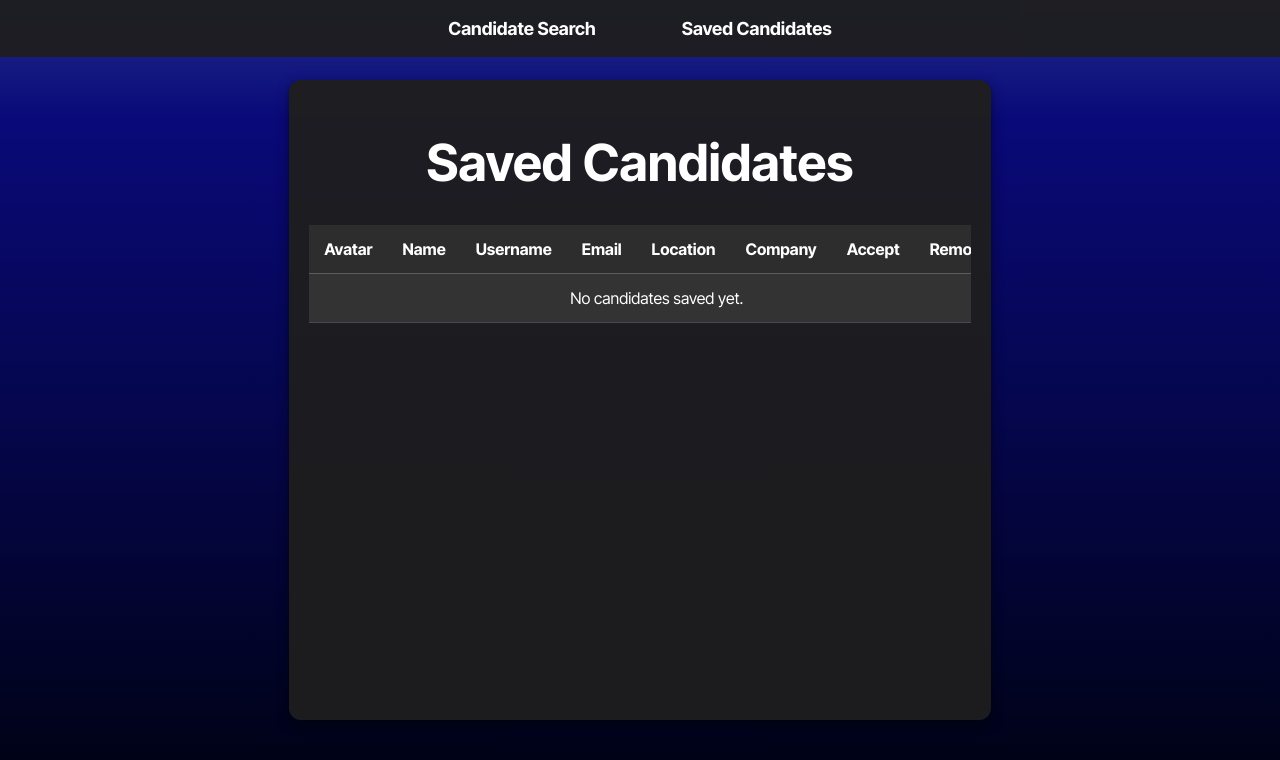
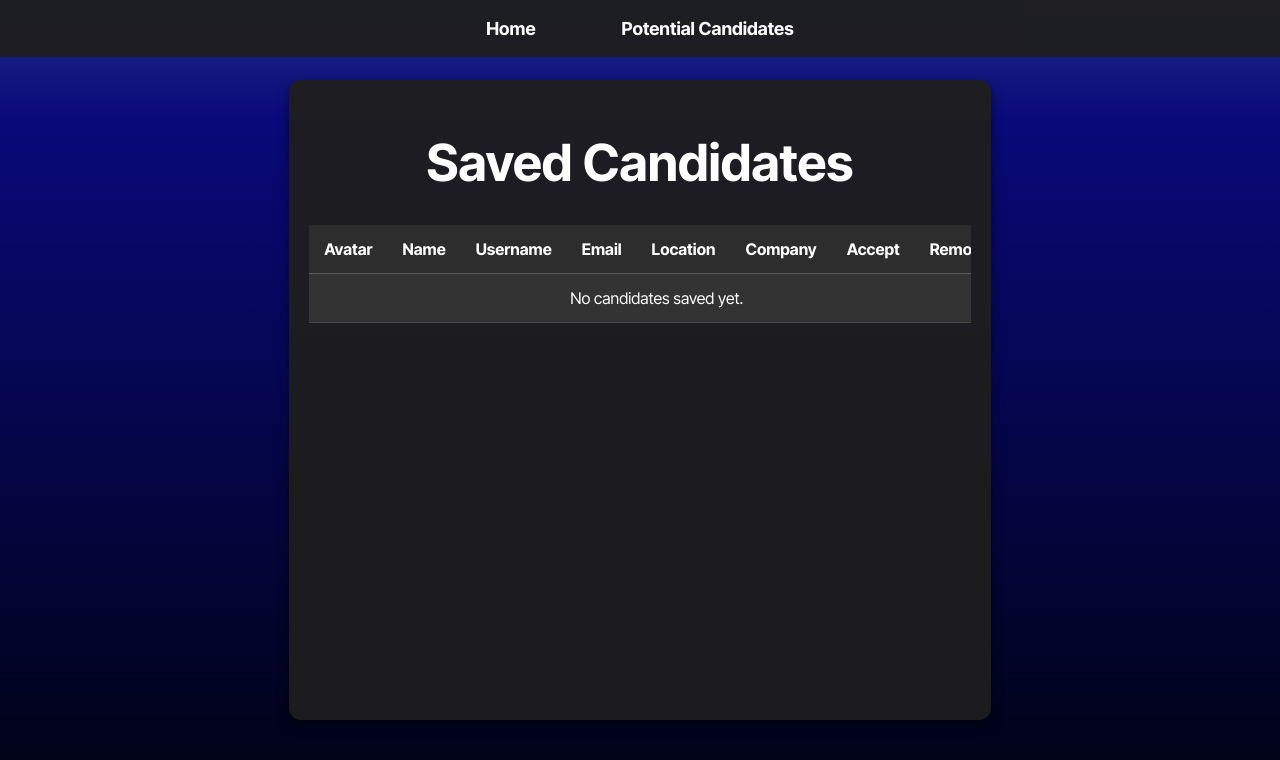
Before and after one commit to Amarrero0215/CandidateRecruitmentOS, a React (Vite) app: page /SavedCandidates in a window 1280 px wide. Shown: the top 760 px of the page. Built offline with nearby package versions, Linux system fonts and the light colour scheme.

Commit message:
Change navbar names

```diff
--- a/src/components/Nav.tsx
+++ b/src/components/Nav.tsx
@@ -6,10 +6,10 @@
     <nav className="navbar">  {/* Changed from "nav" to "navbar" */}
       <ul className="nav-list">
         <li className="nav-item">
-          <Link to="/" className="nav-link">Candidate Search</Link>
+          <Link to="/" className="nav-link">Home</Link>
         </li>
         <li className="nav-item">
-          <Link to="/SavedCandidates" className="nav-link">Saved Candidates</Link>
+          <Link to="/SavedCandidates" className="nav-link">Potential Candidates</Link>
         </li>
       </ul>
     </nav>
```
